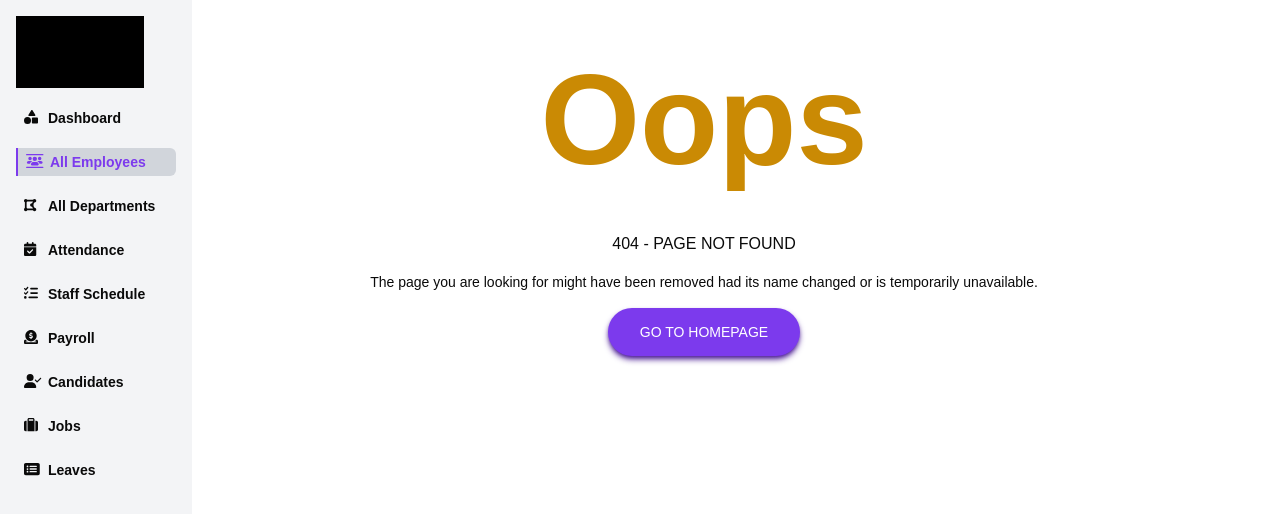
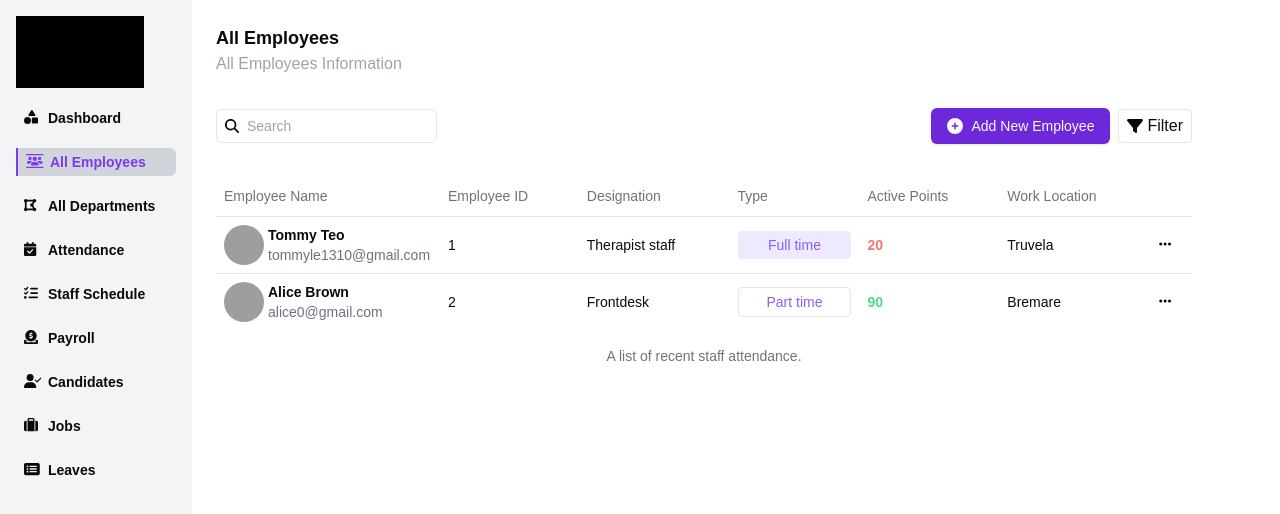
Before and after one commit to tommyle1310/truvela-hr, a Next.js app: page /employees in a window 1280 px wide. Before the commit this address had no page. Shown: the top 514 px of the page. Built offline with nearby package versions, Linux system fonts and the light colour scheme; grey boxes are pictures that could not be loaded.

Commit message:
employees

```diff
--- /dev/null
+++ b/app/employees/page.tsx
@@ -0,0 +1,121 @@
+import SearchInput from '@/components/SearchInput'
+import { Button } from '@/components/ui/button'
+import { faEllipsis, faFilter, faPlusCircle } from '@fortawesome/free-solid-svg-icons'
+import { FontAwesomeIcon } from '@fortawesome/react-fontawesome'
+import React from 'react'
+import {
+    Popover,
+    PopoverContent,
+    PopoverTrigger,
+} from "@/components/ui/popover"
+import {
+    Table,
+    TableBody,
+    TableCaption,
+    TableCell,
+    TableFooter,
+    TableHead,
+    TableHeader,
+    TableRow,
+} from "@/components/ui/table"
+import { Avatar, AvatarFallback, AvatarImage } from "@/components/ui/avatar"
+
+
+const attendanceReviewData: { id: number, email: string, name: string, isFulltime: boolean, activePoint: number, workLocation: string, avatar: string, clockIn: string, checkIn: string, designation: string, status: 'LATE' | 'EARLY' | 'ON_TIME' }[] = [
+    {
+        id: 1,
+        name: "Tommy Teo",
+        avatar: "https://github.com/shadcn.png",
+        clockIn: '08:55 AM',
+        designation: 'Therapist staff',
+        checkIn: '09:00 AM',
+        status: 'LATE',
+        email: 'tommyle1310@gmail.com',
+        isFulltime: true,
+        activePoint: 20,
+        workLocation: 'Truvela'
+    },
+    {
+        id: 2,
+        name: "Alice Brown",
+        avatar: "https://github.com/alicebrown.png",
+        clockIn: '08:59 AM',
+        designation: 'Frontdesk',
+        checkIn: '09:00 AM',
+        status: 'ON_TIME',
+        email: 'alice0@gmail.com',
+        isFulltime: false,
+        activePoint: 90,
+        workLocation: 'Bremare'
+    },
+];
+
+const page = () => {
+    return (
+        <div className='flex flex-col gap-8'>
+            <div className="flex flex-col ">
+                <h1 className='font-bold text-lg'>All Employees</h1>
+                <p className='font-thin text-gray-400'>All Employees Information</p>
+            </div>
+            <div className="justify-between flex items-center">
+                <div className="max-w-sm">
+                    <SearchInput />
+                </div>
+                <div className="flex items-center gap-2">
+                    <Button className='bg-violet-700'><FontAwesomeIcon icon={faPlusCircle} />Add New Employee</Button>
+                    <Popover>
+                        <PopoverTrigger className='flex items-center gap-1 px-2 py-1 rounded-sm border'>
+                            <FontAwesomeIcon icon={faFilter} />Filter
+                        </PopoverTrigger>
+                        <PopoverContent>Place content for the popover here.</PopoverContent>
+                    </Popover>
+                </div>
+            </div>
+            <Table>
+                <TableCaption>A list of recent staff attendance.</TableCaption>
+                <TableHeader>
+                    <TableRow>
+                        <TableHead className="w-[100px]">Employee Name</TableHead>
+                        <TableHead>Employee ID</TableHead>
+                        <TableHead>Designation</TableHead>
+                        <TableHead>Type</TableHead>
+                        <TableHead>Active Points</TableHead>
+                        <TableHead>Work Location</TableHead>
+                        <TableHead></TableHead>
+                    </TableRow>
+                </TableHeader>
+                <TableBody>
+                    {attendanceReviewData.map((item) => (
+                        <TableRow key={item.id} className="">
+                            <TableCell className="font-medium w-56 flex items-center gap-1">
+                                <Avatar>
+                                    <AvatarImage src={item.avatar} />
+                                    <AvatarFallback>{item.name}</AvatarFallback>
+                                </Avatar>
+                                <div className="flex flex-col">
+                                    <strong>{item.name}</strong>
+                                    <p className='text-gray-500 text-sm'>{item.email}</p>
+                                </div>
+                            </TableCell>
+                            <TableCell className="">{item.id}</TableCell>
+                            <TableCell className="">{item.designation}</TableCell>
+                            <TableCell className="">{item.isFulltime ? <div className='p-default bg-violet-100 text-violet-500 rounded-sm text-center'>Full time</div> : <div className='bg-white border p-default rounded-sm text-center text-violet-500'>Part time</div>}</TableCell>
+                            <TableCell className={`${item.activePoint > 70 ? 'text-green-400' : 'text-red-400'} font-bold`}>{item.activePoint}</TableCell>
+                            <TableCell className="">{item.workLocation}</TableCell>
+                            <TableCell className="">
+                                <Popover>
+                                    <PopoverTrigger>
+                                        <FontAwesomeIcon icon={faEllipsis} />
+                                    </PopoverTrigger>
+                                    <PopoverContent>Place content for the popover here.</PopoverContent>
+                                </Popover>
+                            </TableCell>
+                        </TableRow>
+                    ))}
+                </TableBody>
+            </Table>
+        </div>
+    )
+}
+
+export default page
--- a/app/globals.css
+++ b/app/globals.css
@@ -117,3 +117,7 @@ body {
     --sidebar-ring: 217.2 91.2% 59.8%;
   }
 }
+
+.p-default {
+  @apply px-2 py-1
+}
--- a/app/page.tsx
+++ b/app/page.tsx
@@ -21,6 +21,7 @@ import { Separator } from "@/components/ui/separator";
 import { Calendar } from "@/components/ui/calendar";
 import React from "react";
 import { DashboardAtendanceReviewTable } from "@/components/Dashboard/AttendanceReview";
+import SearchInput from "@/components/SearchInput";
 
 
 export const dataDashboardCards = [
@@ -75,10 +76,7 @@ export default function Home() {
           <p className="text-gray-400 font-thin">Good morning</p>
         </div>
         <div className="flex items-center gap-4">
-          <Label className="flex items-center gap-2 border cursor-pointer rounded-md p-2">
-            <FontAwesomeIcon icon={faSearch} />
-            <input type="text" className="outline-none border-none ring-0" placeholder="Search" />
-          </Label>
+          <SearchInput />
           <div className="w-8 aspect-square flex justify-center items-center bg-gray-100 rounded-md">
             <FontAwesomeIcon icon={faBell} />
           </div>
--- a/components/Dashboard/AttendanceReview.tsx
+++ b/components/Dashboard/AttendanceReview.tsx
@@ -108,7 +108,7 @@ const attendanceReviewData: { id: number, name: string, avatar: string, clockIn:
 export function DashboardAtendanceReviewTable() {
     return (
         <div className="flex flex-col">
-            <h5 className="text-lg font-bold p-2">Attendance Review</h5>
+            <h5 className="text-lg font-bold p-2">Attendance Overview</h5>
             <Table>
                 <TableCaption>A list of recent staff attendance.</TableCaption>
                 <TableHeader>
--- /dev/null
+++ b/components/SearchInput.tsx
@@ -0,0 +1,15 @@
+import React from 'react'
+import { Label } from './ui/label'
+import { FontAwesomeIcon } from '@fortawesome/react-fontawesome'
+import { faSearch } from '@fortawesome/free-solid-svg-icons'
+
+const SearchInput = () => {
+    return (
+        <Label className="flex items-center gap-2 border cursor-pointer rounded-md p-2">
+            <FontAwesomeIcon icon={faSearch} />
+            <input type="text" className="outline-none border-none ring-0" placeholder="Search" />
+        </Label>
+    )
+}
+
+export default SearchInput
```
